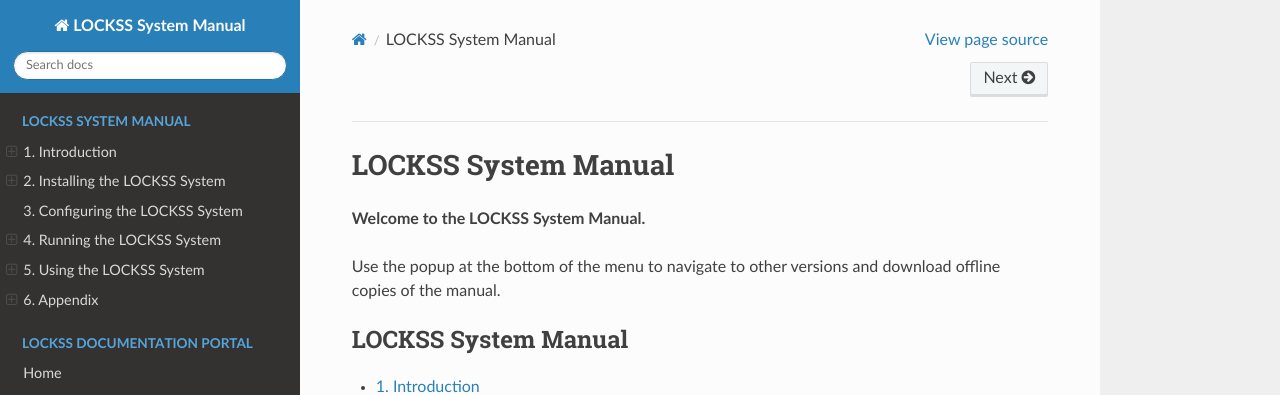
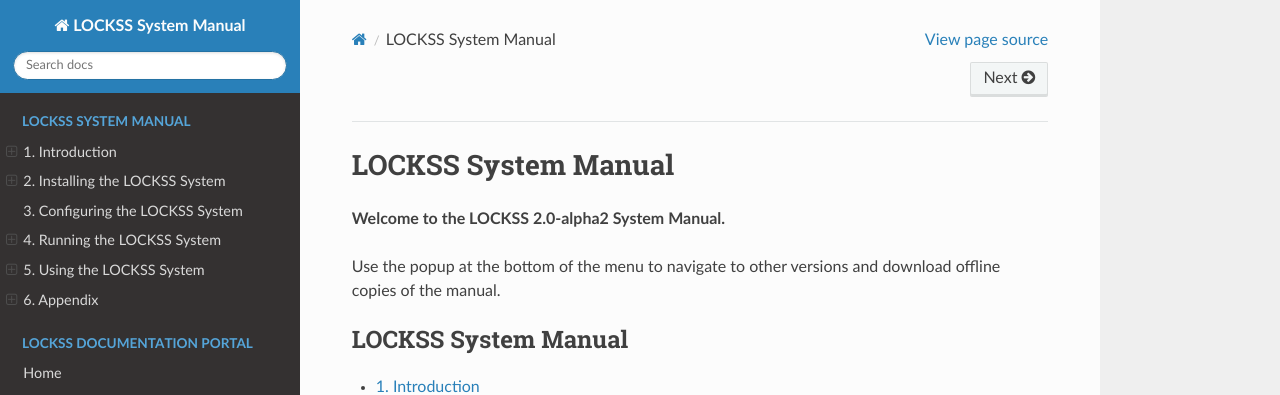
Before and after one commit to lockss/lockss-rtd-manual, a Sphinx documentation site: the page built from docs/index.rst, in a window 1280 px wide. Shown: the top 395 px of the page. Built offline with Sphinx 7.4.7 and the Read the Docs theme 2.0.0, drawn with Linux system fonts in a browser that asks for light colours.

Commit message:
Creation of the 2.0-alpha2 branch (to see the non-recent version warning banner).

```diff
--- a/docs/index.rst
+++ b/docs/index.rst
@@ -2,7 +2,7 @@
 LOCKSS System Manual
 ====================
 
-**Welcome to the LOCKSS System Manual.**
+**Welcome to the LOCKSS 2.0-alpha2 System Manual.**
 
 Use the popup at the bottom of the menu to navigate to other versions and download offline copies of the manual.
 
```
